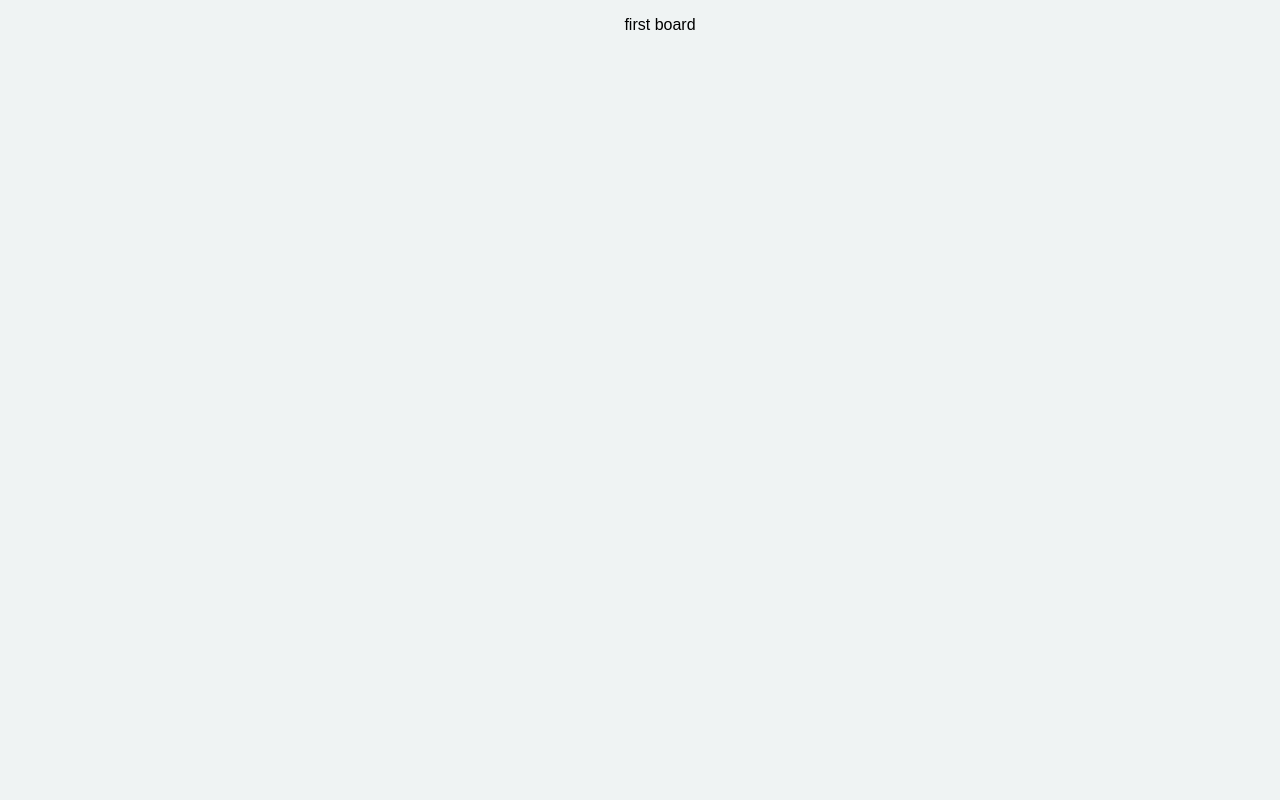
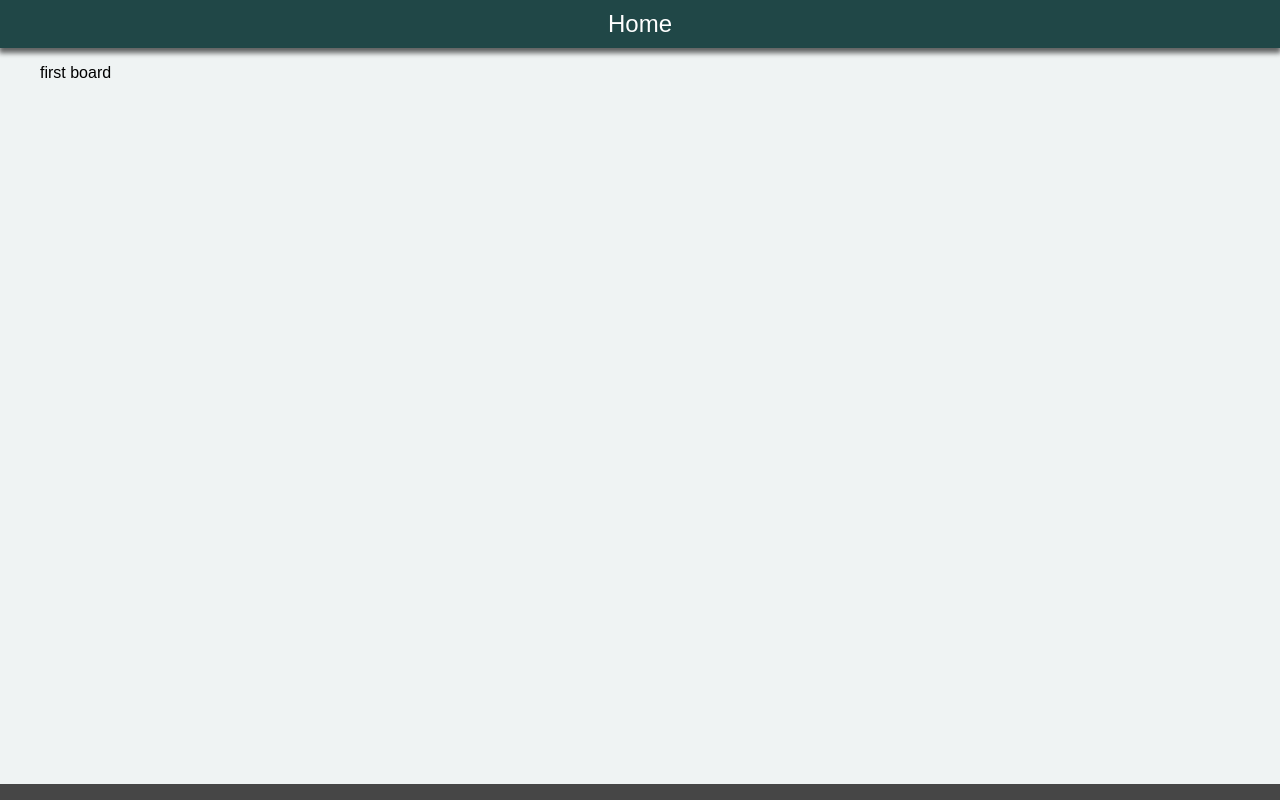
Before and after one commit to ebiryu/react-redux-study, a React (Create React App) app: page / in a window 1280 px wide. Built offline with nearby package versions, Linux system fonts and the light colour scheme.

Commit message:
update layout

```diff
--- a/src/components/ActiveBoard.js
+++ b/src/components/ActiveBoard.js
@@ -7,7 +7,6 @@ class ActiveBoard extends React.Component {
     const { columns, actions } = this.props
     return (
       <div className="task-chute">
-        <div onClick={actions.onClickBackButton}>←</div>
         <div className="column-master">
           { columns.map( (column, index) => {
             return <Column key={index} columnNumber={index} columnState={columns[index]} actions={actions} />
--- a/src/container/TaskChuteContainer.js
+++ b/src/container/TaskChuteContainer.js
@@ -13,11 +13,20 @@ class TaskChuteContainer extends React.Component {
     const { boards, actions } = this.props;
     const { columns } = boards.boardList[boards.whichIsActive];
     return (
-      <div className="body">
-        { boards.isActive
-          ? <ActiveBoard columns={columns} actions={actions} />
-          : <BoardList boards={boards} actions={actions}/>
-        }
+      <div className="vertical-layout">
+        <div className="header">
+          <div></div>
+          <div className="header__center" onClick={actions.onClickBackButton}>Home</div>
+          <div></div>
+        </div>
+        <div className="content">
+          { boards.isActive
+            ? <ActiveBoard columns={columns} actions={actions} />
+            : <BoardList boards={boards} actions={actions}/>
+          }
+        </div>
+        <div className="footer">
+        </div>
       </div>
     )
   }
--- a/src/css/main.css
+++ b/src/css/main.css
@@ -8,25 +8,49 @@ input {
   font-size: 1rem;
   font-family: sans-serif;
 }
-.body {
+.vertical-layout {
   display: flex;
-  justify-content: center;
+  flex-direction: column;
   width: 100%;
   height: 100vh;
   background-color: #eff3f3;
 }
+.header {
+  height: 3rem;
+  background-color: #204747;
+  display: flex;
+  justify-content: space-between;
+  align-items: center;
+  box-shadow: 0px 4px 5px 1px rgba(0,0,0,0.6);
+}
+.header__center {
+  color: white;
+  font-size: 1.5rem;
+  cursor: pointer;
+}
+.content {
+  flex: 1;
+  display: flex;
+  flex-direction: column;
+}
+.footer {
+  height: 1rem;
+  background-color: #464646;
+}
 .task-chute {
-  margin-top: 10vh;
   display: flex;
+  flex: 1;
   flex-direction: row;
   justify-content: center;
   width: 100%;
+  margin-top: 1rem;
 }
 .column-master {
   display: flex;
   flex-direction: row;
   justify-content: flex-start;
   width: fit-content;
+  height: 100%;
   overflow-x: scroll;
 }
 .column {
@@ -37,7 +61,6 @@ input {
   max-height: 85vh;
   margin-left: 0.8rem;
   margin-right: 0.8rem;
-  margin-bottom: 1rem;
   background-color: #ffffff;
   border-radius: 0.1rem;
   box-shadow: 0px 4px 5px 1px rgba(0,0,0,0.6);
```
